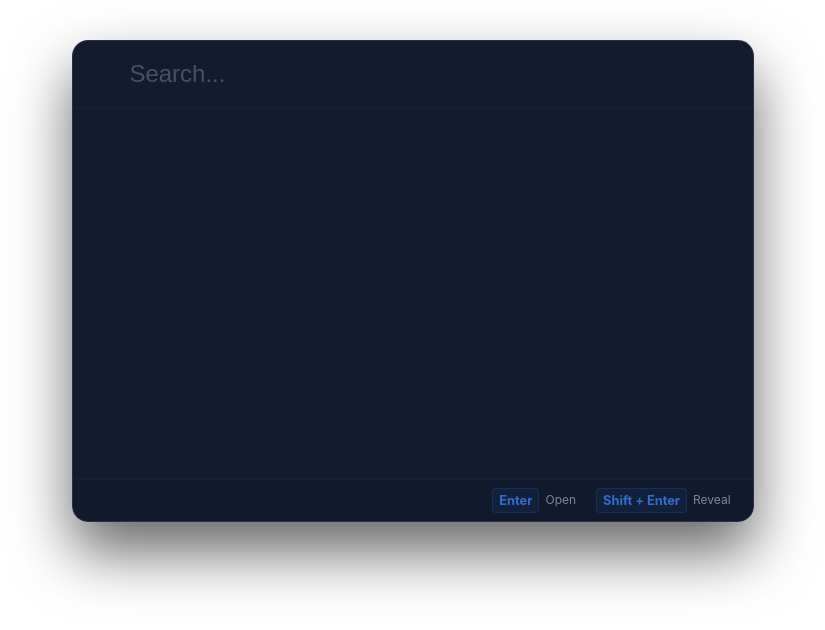
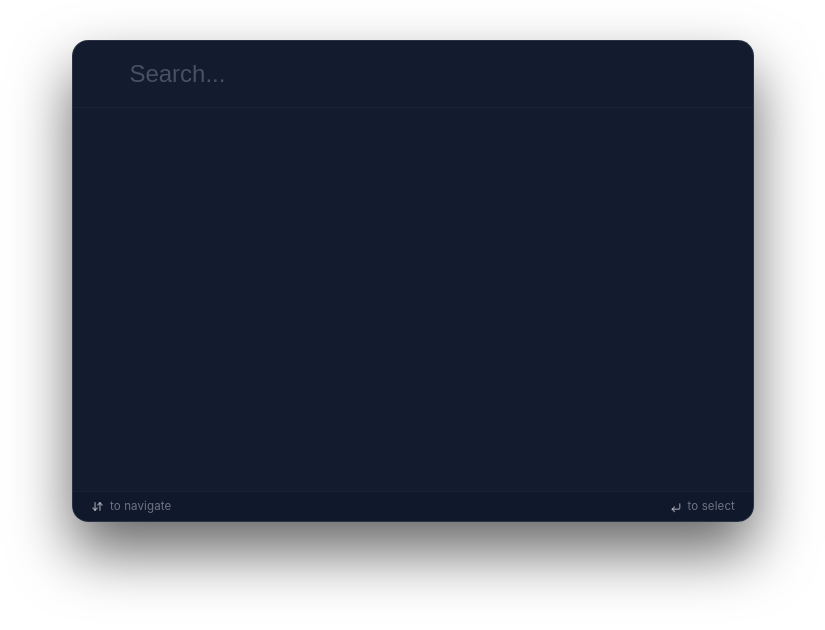
Before and after one commit to Snaehath/Win-Spotlight, a website with bundled scripts: page src/index.html in a window 1280 px wide. Shown: the whole page, without its empty margins (227-1052 px from the left). Built offline with nearby package versions, Linux system fonts and the light colour scheme; some icons are missing.

Commit message:
feat: add frontend HTML structure and CSS styles for spotlight window UI

```diff
--- a/src/index.html
+++ b/src/index.html
@@ -34,9 +34,21 @@
 
       <!-- footer section -->
       <div id="command-footer" class="command-footer">
-        <div class="footer-hints">
-          <span class="hint"><kbd>Enter</kbd> Open</span>
-          <span class="hint"><kbd>Shift + Enter</kbd> Reveal</span>
+        <div class="footer-item">
+          <svg class="footer-icon" width="13" height="13" viewBox="0 0 16 16" fill="none" stroke="currentColor" stroke-width="1.8" stroke-linecap="round" stroke-linejoin="round">
+            <path d="M5 3.5v9" />
+            <path d="M2.5 10L5 12.5l2.5-2.5" />
+            <path d="M11 12.5v-9" />
+            <path d="M8.5 6L11 3.5l2.5 2.5" />
+          </svg>
+          <span>to navigate</span>
+        </div>
+        <div class="footer-item">
+          <svg class="footer-icon" width="12" height="12" viewBox="0 0 16 16" fill="none" stroke="currentColor" stroke-width="1.8" stroke-linecap="round" stroke-linejoin="round">
+            <path d="M13 4v5a2 2 0 0 1-2 2H3" />
+            <path d="M6 8L3 11l3 3" />
+          </svg>
+          <span>to select</span>
         </div>
       </div>
 
--- a/src/styles.css
+++ b/src/styles.css
@@ -527,39 +527,33 @@ body {
 /* ── Command Footer ───────────────────────────────────────────────────────── */
 
 .command-footer {
-  padding: 8px 1.4rem;
-  background: rgba(15, 23, 42, 0.4);
-  border-top: 1px solid var(--border-ultra-light);
+  padding: 8px 18px;
+  background: rgba(15, 23, 42, 0.45);
+  border-top: 1px solid rgba(255, 255, 255, 0.04);
   display: flex;
-  justify-content: flex-end;
+  justify-content: space-between;
   align-items: center;
   user-select: none;
+  box-sizing: border-box;
 }
 
-.footer-hints {
-  display: flex;
-  gap: 20px;
+.footer-item {
+  display: inline-flex;
+  align-items: center;
+  gap: 6px;
+  color: rgba(255, 255, 255, 0.4);
+  font-size: 0.72rem;
+  font-weight: 400;
+  line-height: 1;
+  letter-spacing: 0.01em;
 }
 
-.hint {
-  font-size: 0.75rem;
-  color: var(--text-dim);
-  display: flex;
+.footer-icon {
+  display: inline-flex;
   align-items: center;
-  gap: 6px;
-  opacity: 0.8;
-}
-
-.hint kbd {
-  font-family: inherit;
-  font-weight: 700;
-  color: var(--accent-primary);
-  background: rgba(59, 130, 246, 0.1);
-  padding: 2px 6px;
-  border-radius: 4px;
-  border: 1px solid rgba(59, 130, 246, 0.2);
-  min-width: 18px;
-  text-align: center;
+  justify-content: center;
+  color: rgba(255, 255, 255, 0.45);
+  flex-shrink: 0;
 }
 
 /* ── Help Overlay Styles ─────────────────────────────────────────────────── */
```
